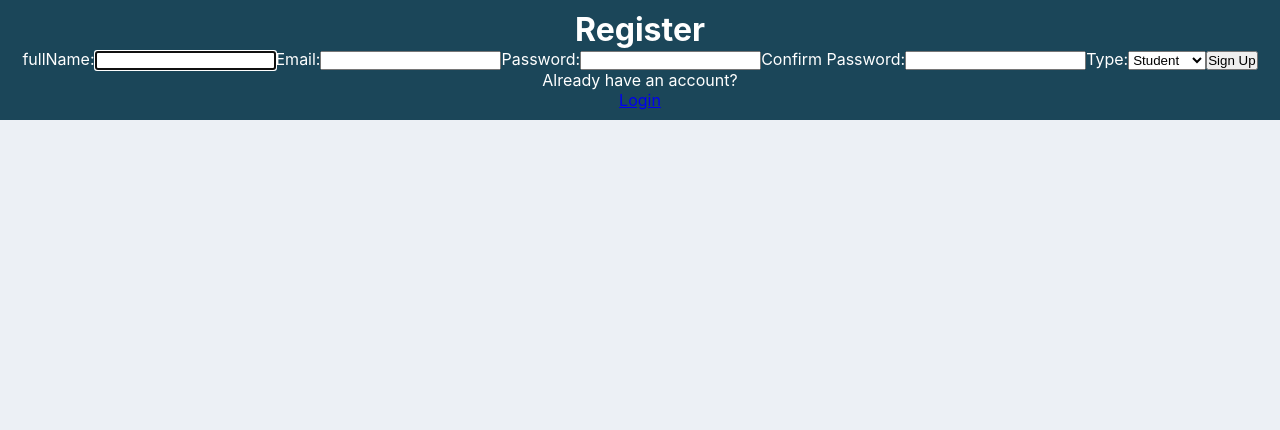
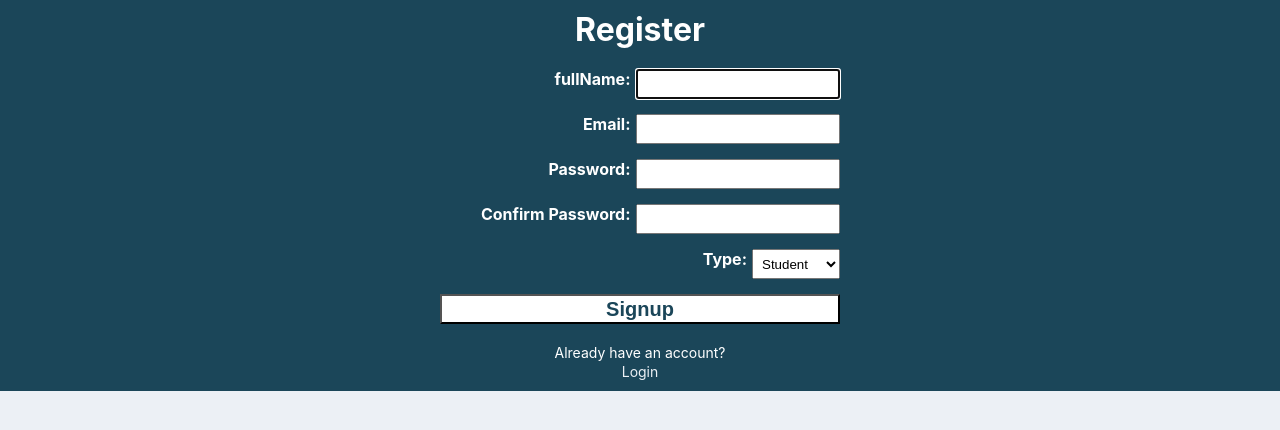
Before and after one commit to moatasemyakhni/e-learning, a React (Create React App) app in the folder frontend/: page /signup in a window 1280 px wide. Shown: the top 430 px of the page. Built offline with nearby package versions, Linux system fonts and the light colour scheme; the HTML template or start-up script is replaced by a standard one.

Commit message:
Frontend => create Button component

```diff
--- /dev/null
+++ b/frontend/src/components/Button.js
@@ -0,0 +1,8 @@
+
+const Button = ({btnRef, text}) => {
+  return (
+    <button ref={ btnRef } className='btn btn-form'>{text}</button>
+  )
+}
+
+export default Button
--- a/frontend/src/components/Login.js
+++ b/frontend/src/components/Login.js
@@ -1,6 +1,7 @@
 import axios from "axios";
 import { useRef, useState, useEffect } from "react";
 import {baseUrl, emptyField} from "../scripts/utilities";
+import Button from "./Button";
 import FormTitle from "./FormTitle";
 import WaitingSection from "./WaitingSection";
 
@@ -8,6 +9,7 @@ const Login = () => {
     // set focus when error occur
     const emailRef = useRef();
     const errorRef = useRef();
+    const buttonRef = useRef();
 
     const [email, setEmail] = useState('');
     const [password, setPassword] = useState('');
@@ -34,7 +36,7 @@ const Login = () => {
         const formData = new FormData();
         formData.append('email', email);
         formData.append('password', password);
-
+        buttonRef.current.disabled = true;
         try {
             const user = await checkUser(formData);
             if(!user.error) {
@@ -51,6 +53,8 @@ const Login = () => {
         } catch(err) {
             setErrorMessage("Server is not responding");
             setSuccess(false);
+        }finally {
+            buttonRef.current.disabled = false;
         }
 
     }
@@ -97,7 +101,7 @@ const Login = () => {
                     />
                 </div>
 
-                <button className="btn btn-form">Login</button>
+                <Button btnRef={buttonRef} text='Login' />
             </form>
             <p className="form-link">Need an Account?</p>
             {/* need a route */}
--- a/frontend/src/components/Signup.js
+++ b/frontend/src/components/Signup.js
@@ -2,12 +2,15 @@ import axios from 'axios';
 import {useRef, useState, useEffect} from 'react';
 import {baseUrl, emptyField, fullNameValidate, passwordValidate, passwordMatchValidate, emailValidate} from '../scripts/utilities';
 import WaitingSection from './WaitingSection';
+import FormTitle from "./FormTitle";
+import Button from './Button';
 
 
 function Signup() {
     // set focus on load
     const fullNameRef = useRef();
     const errorRef = useRef();
+    const buttonRef = useRef();
 
     const [fullName, setFullName] = useState('');
 
@@ -70,6 +73,7 @@ const signupForm = async (e) => {
         setSuccess(false);
         return;
     }
+    buttonRef.current.disabled = true;
     const formData = new FormData();
     formData.append('email', email);
     try {
@@ -83,7 +87,10 @@ const signupForm = async (e) => {
         setErrorMessage('Server is not responding');
         setSuccess(false);
         return;
+    }finally {
+        buttonRef.current.disabled = false;
     }
+    buttonRef.current.disabled = true;
     formData.append('name', fullName);
     formData.append('password', password);
     formData.append('type', type);
@@ -108,6 +115,8 @@ const signupForm = async (e) => {
         setErrorMessage('Server is not responding');
         setSuccess(false);
         return;
+    }finally {
+        buttonRef.current.disabled = false;
     }
 }
 
@@ -131,10 +140,11 @@ const registerAccount = async (dataForm) => {
         <WaitingSection />
     ) : (
         <div>
+            <FormTitle titleName="Register"/>
             <p ref={errorRef} className={errorMessage ? "error-msg": "view-hidden"} aria-live="assertive">{errorMessage}</p>
-            <h1>Register</h1>
-            <form onSubmit={signupForm}>
+            <form className="form" onSubmit={signupForm}>
                 {/* name input */}
+                <div>
                     <label htmlFor='fullName'>
                         fullName:
                     </label>
@@ -144,9 +154,12 @@ const registerAccount = async (dataForm) => {
                         ref={fullNameRef}
                         onChange = {(e) => setFullName(e.target.value)}
                         required
+                        className='input'
                         />
+                </div>
 
                 {/* email input */}
+                <div>
                     <label htmlFor='email'>
                         Email:
                     </label>
@@ -155,9 +168,12 @@ const registerAccount = async (dataForm) => {
                         id="email"
                         onChange = {(e) => setEmail(e.target.value)}
                         required
+                        className='input'
                     />
+                </div>
 
                 {/* password */}
+                <div>
                     <label htmlFor='password'>
                         Password:
                     </label>
@@ -166,9 +182,12 @@ const registerAccount = async (dataForm) => {
                         id="password"
                         onChange = {(e) => setPassword(e.target.value)}
                         required
+                        className='input'
                         />
+                </div>
 
                 {/* password Confirm */}
+                <div>
                     <label htmlFor='password-repeat'>
                         Confirm Password:
                     </label>
@@ -177,23 +196,27 @@ const registerAccount = async (dataForm) => {
                         id="password-repeat"
                         onChange = {(e) => setPasswordConfirm(e.target.value)}
                         required
+                        className='input'
                         />
+                </div>
 
                 {/* type */}
+                <div>
                     <label htmlFor='user-type'>
                         Type:
                     </label>
-                <select name='type' id='type' defaultValue={type} onChange={(e) => setType(e.target.value)}>
+                    <select className='input' name='type' id='type' defaultValue={type} onChange={(e) => setType(e.target.value)}>
                         <option value="student">Student</option>
                         <option value="instructor">Instructor</option>
                         <option value="admin">Admin</option>
                     </select>
+                </div>
 
-                <button>Sign Up</button>
+                <Button btnRef={buttonRef} text="Signup" />
             </form>
-            <p>Already have an account?</p>
+            <p className='form-link'>Already have an account?</p>
             {/* need a route */}
-            <a href="/">Login</a>
+            <a className='form-link' href="/">Login</a>
         </div>
     )}
     </>
```
Lines whose indentation alone changed are shown as unchanged.
